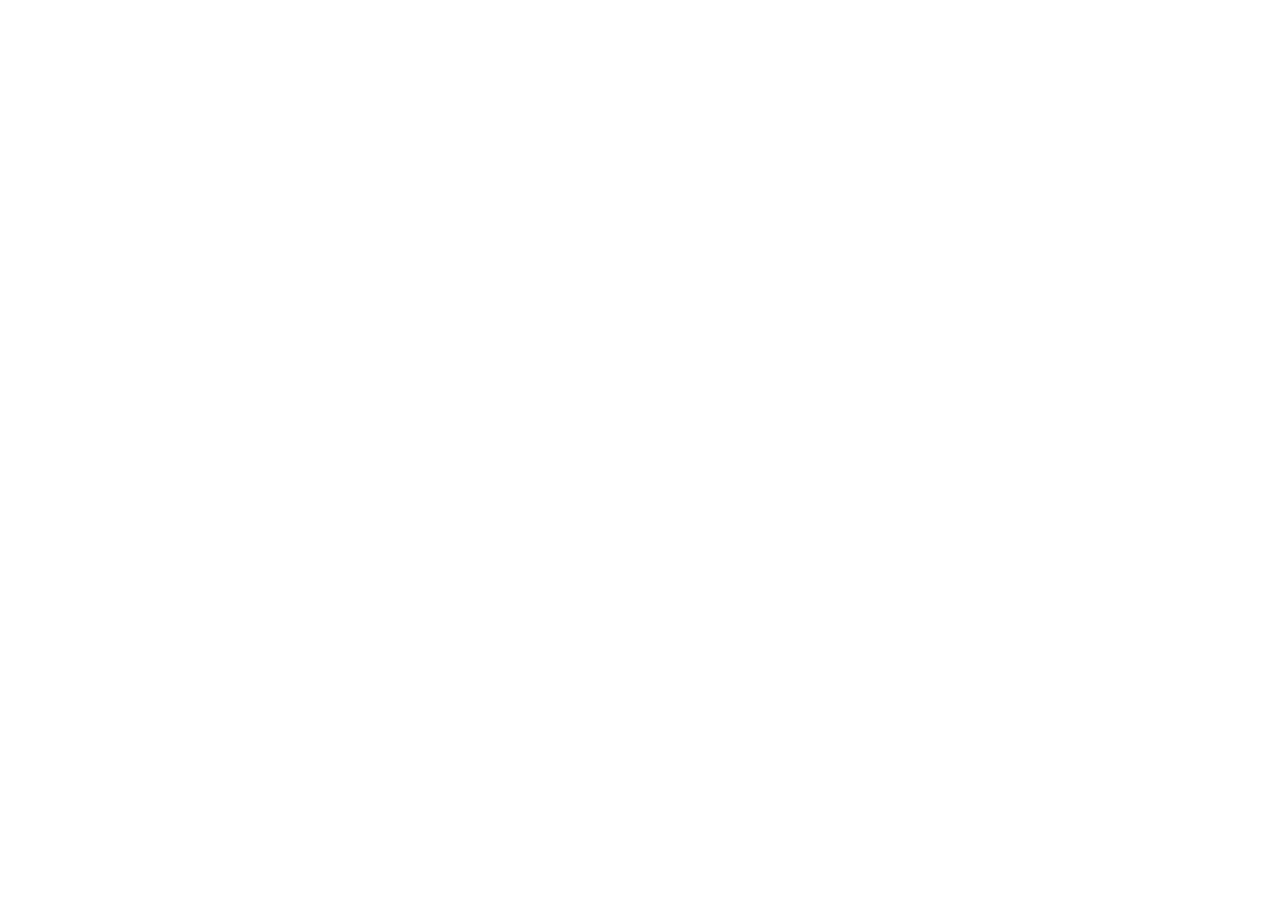
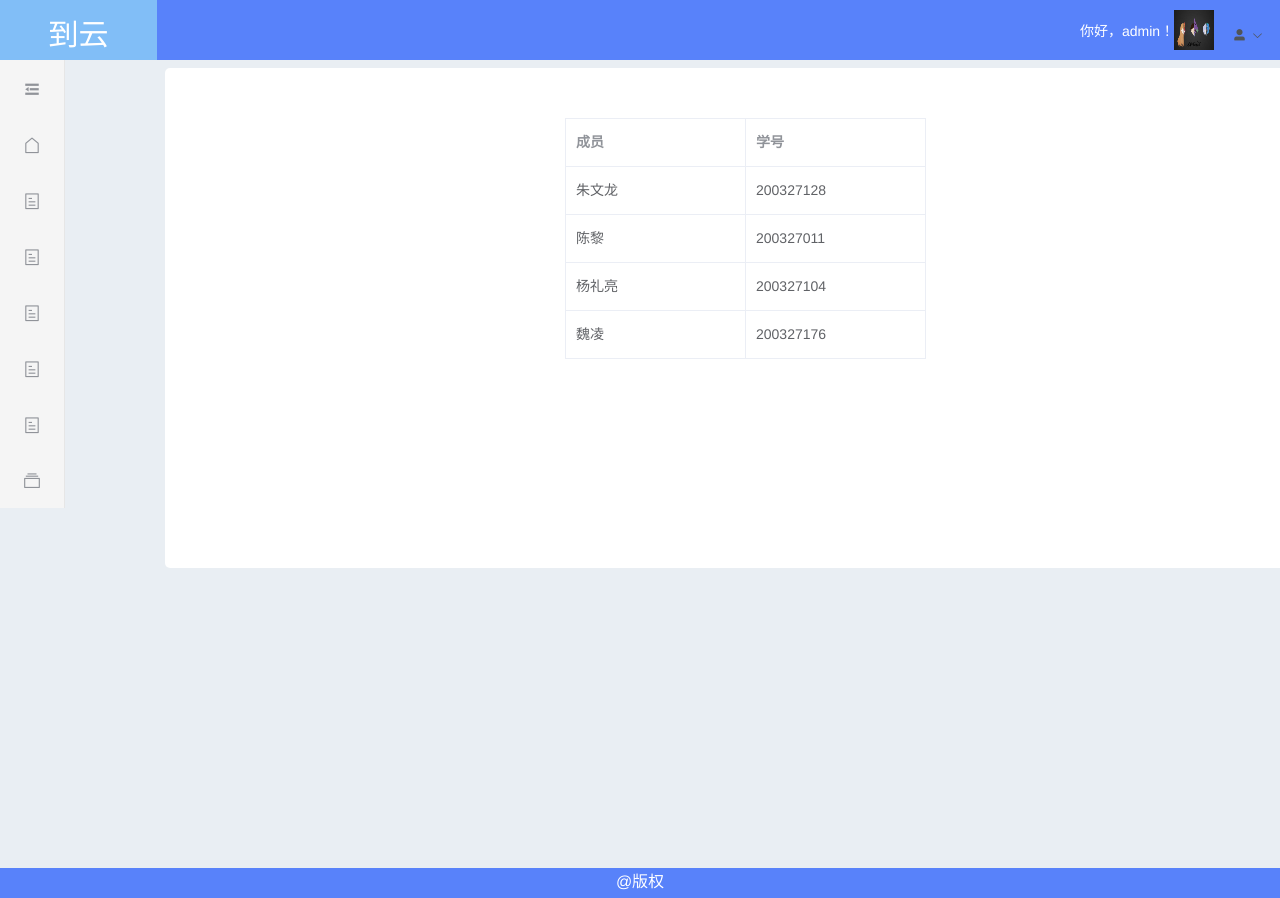
Before and after one commit to Jewellll/DaoYun--Web, a Vue app: page /manage in a window 1280 px wide. Before the commit the page ends 800 px from the top, so only its background shows below. Built offline with nearby package versions, Linux system fonts and the light colour scheme; sample sign-in values are in the browser's storage.

Commit message:
制作首页
修改了导航和首页

```diff
--- a/src/components/Home.vue
+++ b/src/components/Home.vue
@@ -1,8 +1,10 @@
 <template>
     <body>
     <Header></Header>
-    <Sidebar></Sidebar>
-    <router-view></router-view>
+    <div class="container" style="overflow: hidden;">
+        <Sidebar class="sidebar"></Sidebar>
+        <router-view></router-view>
+    </div>
     <Footer></Footer>
     </body>
 </template>
@@ -10,8 +12,9 @@
 import Header from './layout/Header'
 import Sidebar from './layout/Sidebar'
 import Footer from './layout/Footer'
+
 export default {
-    components:{
+    components: {
         Header,
         Sidebar,
         Footer
@@ -21,11 +24,13 @@
 
 <style>
 body {
-    margin: 0px;
-}
-.el-main {
+    margin: 0;
     background-color: #E9EEF3;
     color: #333;
     text-align: center;
 }
+
+.sidebar {
+    float: left;
+}
 </style>
--- a/src/components/LoginHome.vue
+++ b/src/components/LoginHome.vue
@@ -20,11 +20,13 @@
     width: 100%;
     background-size: cover;
     position: fixed;
-    margin: 0px;
+    top: 0;
+    left: 0;
 }
 .title {
-    margin-top: 0px;
-    font-size: 25px;
+    margin-top: 15px;
+    margin-bottom: 30px;
+    font-size: 30px;
     text-align: center;
     text-shadow: 5px 5px 5px black, 0px 0px 2px black;
     color: #5882FA;
--- a/src/components/layout/Header.vue
+++ b/src/components/layout/Header.vue
@@ -47,7 +47,7 @@
 
 .logo {
     float: left;
-    width: 200px;
+    width: 157px;
     text-align: center;
     line-height: 70px;
     background-color: #81BEF7;
--- a/src/components/layout/Sidebar.vue
+++ b/src/components/layout/Sidebar.vue
@@ -1,55 +1,121 @@
 <template>
     <div class="sidebar">
-        <div class="menu">
-                    <el-menu
-                        default-active="1"
-                        class="el-menu-vertical-demo"
-                        @open="handleOpen"
-                        @close="handleClose"
-                        background-color="#2E9AFE"
-                        text-color="#fff"
-                        active-text-color="#FACC2E">
-                        <el-menu-item index="1">
-                            <i class="el-icon-menu"></i>
-                            <span slot="title">首页</span>
-                        </el-menu-item>
-                        <el-menu-item index="2">
-                            <i class="el-icon-setting"></i>
-                            <span slot="title">教师管理</span>
-                        </el-menu-item>
-                        <el-menu-item index="3">
-                            <i class="el-icon-setting"></i>
-                            <span slot="title">学生管理</span>
-                        </el-menu-item>
-                        <el-menu-item index="4">
-                            <i class="el-icon-setting"></i>
-                            <span slot="title">课程管理</span>
-                        </el-menu-item>
-                        <el-menu-item index="5">
-                            <i class="el-icon-setting"></i>
-                            <span slot="title">用户管理</span>
-                        </el-menu-item>
-                        <el-menu-item index="6">
-                            <i class="el-icon-setting"></i>
-                            <span slot="title">角色管理</span>
-                        </el-menu-item>
-                        <el-menu-item index="7">
-                            <i class="el-icon-setting"></i>
-                            <span slot="title">权限管理</span>
-                        </el-menu-item>
-                        <el-menu-item index="8">
-                            <i class="el-icon-reading"></i>
-                            <span slot="title">数据字典</span>
-                        </el-menu-item>
-                    </el-menu>
-        </div>
+        <el-menu
+            class="sidebar-el-menu"
+            :default-active="tohome"
+            :collapse="isCollapse"
+            background-color="#f5f5f5"
+            text-color="#000"
+            active-text-color="#ffd04b"
+            unique-opened
+            router
+        >
+            <el-menu-item  @click="isC">
+                <i class="el-icon-s-fold" ></i>
+            </el-menu-item>
+            <template v-for="item in items">
+                <template v-if="item.subs">
+                    <el-submenu :index="item.index" :key="item.index">
+                        <template slot="title">
+                            <i :class="item.icon"></i>
+                            <span slot="title">{{ item.title }}</span>
+                        </template>
+                        <template v-for="subItem in item.subs">
+                            <el-submenu
+                                v-if="subItem.subs"
+                                :index="subItem.index"
+                                :key="subItem.index"
+                            >
+                                <template slot="title">{{ subItem.title }}</template>
+                                <el-menu-item
+                                    v-for="(threeItem,i) in subItem.subs"
+                                    :key="i"
+                                    :index="threeItem.index"
+                                >{{ threeItem.title }}</el-menu-item>
+                            </el-submenu>
+                            <el-menu-item
+                                v-else
+                                :index="subItem.index"
+                                :key="subItem.index"
+                            >{{ subItem.title }}</el-menu-item>
+                        </template>
+                    </el-submenu>
+                </template>
+                <template v-else>
+                    <el-menu-item :index="item.index" :key="item.index">
+                        <i :class="item.icon"></i>
+                        <span slot="title">{{ item.title }}</span>
+                    </el-menu-item>
+                </template>
+            </template>
+        </el-menu>
     </div>
 </template>
 
 <script>
 export default {
     name: 'Sidebar',
+    data() {
+        return {
+            isCollapse: true,
+            items: [
+                {
+                    icon: 'el-icon-house',
+                    index: 'manage',
+                    title: '系统首页'
+                },
+                {
+                    icon: 'el-icon-tickets',
+                    index: 'role',
+                    title: '教师管理'
+                },
+                {
+                    icon: 'el-icon-tickets',
+                    index: 'table',
+                    title: '学生管理'
+                },
+                {
+                    icon: 'el-icon-tickets',
+                    index: 'test2',
+                    title: '课程管理'
+                },
+                {
+                    icon: 'el-icon-tickets',
+                    index: 'dictionary',
+                    title: '数据字典管理'
+                },
+                {
+                    icon: 'el-icon-tickets',
+                    index: 'test',
+                    title: '用户管理'
+                },
+                {
+                    icon: 'el-icon-files',
+                    index: '3',
+                    title: '异常管理',
+                    subs: [
+                        {
+                            index: '505',
+                            title: '505异常页面'
+                        },
+                        {
+                            index: '404',
+                            title: '异常页面'
+                        }
+                    ]
+                }
+            ]
+        };
+    },
+    computed: {
+        tohome() {
+            return this.$route.path.replace('/manage', '');
+        }
+    },
     methods: {
+        isC(){
+            this.isCollapse = !this.isCollapse
+        },
         handleOpen (key, keyPath) {
             console.log(key, keyPath)
         },
@@ -61,15 +127,9 @@
 </script>
 
 <style scoped>
+.sidebar-el-menu{
+}
 .sidebar {
-    border: none;
-    top: 60px;
-    height: 100vh;
-    width: 199px;
-    background-color: #2E9AFE;
-}
-.menu {
-    padding-top: 10px;
-    width: 200px;
+    text-align: left;
 }
 </style>
--- /dev/null
+++ b/src/components/page/Manage.vue
@@ -0,0 +1,75 @@
+<template>
+<div class="manage-container">
+    <div class="container">
+        <div class="title">
+        </div>
+    <div class="info">
+        <el-table
+            :data="tableData"
+            border
+            style="width: 100%">
+            <el-table-column
+                prop="name"
+                label="成员"
+                width="180">
+            </el-table-column>
+            <el-table-column
+                prop="id"
+                label="学号"
+                width="180">
+            </el-table-column>
+        </el-table>
+    </div>
+    </div>
+</div>
+</template>
+
+<script>
+export default {
+    name: 'Manage',
+    data() {
+        return {
+            tableData: [{
+                name: '朱文龙',
+                id: '200327128'
+            }, {
+                name: '陈黎',
+                id: '200327011'
+            }, {
+                name: '杨礼亮',
+                id: '200327104'
+            }, {
+                name: '魏凌',
+                id: '200327176'
+            }]
+        }
+    }
+}
+</script>
+
+<style scoped>
+.manage-container{
+    margin: 0;
+    width: 100%;
+    height: 100vh;
+}
+.title{
+    margin-top: 0px;
+    text-align: center;
+}
+.info{
+   position: absolute;
+    top: 50px;
+   left: 400px;
+}
+.container{
+    margin-top: 8px;
+    position: relative;
+    background-color: #FFFFFF;
+    left: 165px;
+    width: 1200px;
+    height:500px;
+    border-radius: 5px;
+
+}
+</style>
--- a/src/router/index.js
+++ b/src/router/index.js
@@ -1,12 +1,12 @@
 import Vue from 'vue'
 import Router from 'vue-router'
-import Index from '@/components/page/Index'
 import Home from '@/components/Home'
 import LoginHome from '../components/LoginHome'
 import ForgetPassword from '../components/layout/ForgetPassword'
 import Login from '../components/layout/Login'
 import CheckPhone from '../components/page/CheckPhone'
 import Register from '../components/layout/Register'
+import Manage from '../components/page/Manage'
 
 Vue.use(Router)
 
@@ -23,12 +23,12 @@
             path: '/home',
             name: 'Home',
             component: Home,
-            redirect: '/index',
+            redirect: '/manage',
             children: [
                 {
-                    path: '/index',
-                    name: 'Index',
-                    component: Index,
+                    path: '/manage',
+                    name: 'Manage',
+                    component: Manage,
                     meta: {
                         requireAuth: true
                     }
```
